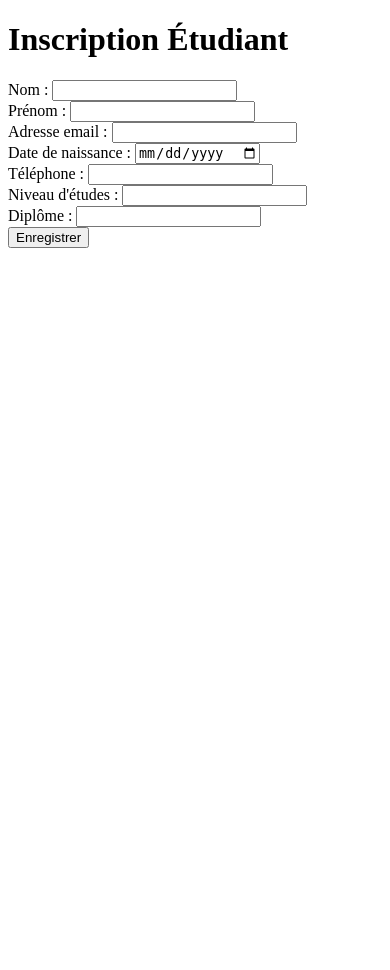
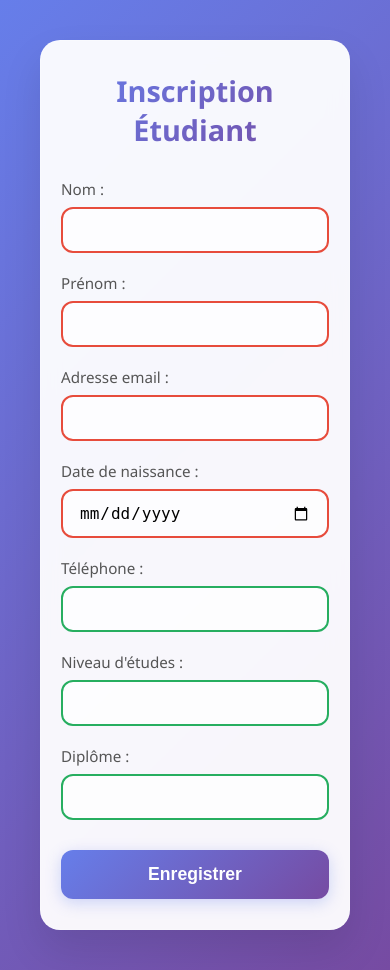
Before and after one commit to RemiVander/bdd_centre_de_formation, a Flask app: page /register_student in a window 390 px wide. Before the commit the page ends 248 px from the top, so only its background shows below. Run offline with Flask 3, Linux system fonts and the light colour scheme.

Commit message:
add css to forms

```diff
--- a/app/routes/routes.py
+++ b/app/routes/routes.py
@@ -67,44 +67,51 @@ def calendar_view():
 
     )
 
-@main_routes.route("/register", methods=["GET"])
+@main_routes.route("/register",methods=["GET", "POST"])
 def show_register_form():
     return render_template("register_user.html")
 
-@main_routes.route("/register_teacher", methods=["POST"])
-def register_user():
-    name = request.form.get("name")
-    surname = request.form.get("surname")
-    age = request.form.get("age")
-    email = request.form.get("email")
-    speciality = request.form.get("speciality")
+@main_routes.route("/register_teacher", methods=["GET", "POST"])
+def register_teacher():
+    if request.method == "GET":
+        return render_template("register_teacher.html")
 
-    with Session(engine) as session:
-        existing_user = session.exec(select(Teacher).where(Teacher.email == email)).first()
-        if existing_user:
-            flash("A user with this email already exists!")
-            return redirect("/error_user_exist")
+    if request.method == "POST":
+        name = request.form.get("name")
+        surname = request.form.get("surname")
+        age = request.form.get("age")
+        email = request.form.get("email")
+        speciality = request.form.get("speciality")
 
-        new_teacher = Teacher(
-            name=name,
-            surname=surname,
-            age=age,
-            email=email,
-            is_active=True,
-            role="teacher",
-            speciality=speciality,
-            hiring_date=date.today(),
-            hours_rate=0.0,
-            bio=None
-        )
+        with Session(engine) as session:
+            existing_user = session.exec(select(Teacher).where(Teacher.email == email)).first()
+            if existing_user:
+                flash("A user with this email already exists!")
+                return redirect("/error_user_exist")
 
-        session.add(new_teacher)
-        session.commit()
-        flash("Teacher successfully registered!")
-        return redirect("/success")
+            new_teacher = Teacher(
+                name=name,
+                surname=surname,
+                age=age,
+                email=email,
+                is_active=True,
+                role="teacher",
+                speciality=speciality,
+                hiring_date=date.today(),
+                hours_rate=0.0,
+                bio=None
+            )
+            session.add(new_teacher)
+            session.commit()
+            flash("Teacher successfully registered!")
+            return redirect("/success")
+
 
 @main_routes.route("/register_student", methods=["GET", "POST"])
 def register_student():
+    if request.method == "GET":
+        return render_template("register_student.html")
+
     if request.method == "POST":
         name = request.form["name"]
         surname = request.form["surname"]
@@ -114,24 +121,27 @@ def register_student():
         level_degree = request.form.get("level_degree")
         diploma = request.form.get("diploma")
 
-        new_student = Student(
-            name=name,
-            surname=surname,
-            email=email,
-            is_active=True,
-            role="student",
-            birth_date=date.fromisoformat(birth_date),
-            telephone=telephone,
-            level_degree=level_degree,
-            diploma=diploma
-        )
+        with Session(engine) as session:
+            existing_user = session.exec(select(Student).where(Student.email == email)).first()
+            if existing_user:
+                flash("A user with this email already exists!")
+                return redirect("/error_user_exist")
 
-        with Session(engine) as session:
+            new_student = Student(
+                name=name,
+                surname=surname,
+                email=email,
+                is_active=True,
+                role="student",
+                birth_date=date.fromisoformat(birth_date),
+                telephone=telephone,
+                level_degree=level_degree,
+                diploma=diploma
+            )
             session.add(new_student)
             session.commit()
-        return redirect("/success")
-
-    return render_template("register_student.html")
+            flash("Student successfully registered!")
+            return redirect("/success")
 
 
 @main_routes.route("/error_user_exist")
--- /dev/null
+++ b/app/static/css/register.css
@@ -0,0 +1,136 @@
+* {
+    margin: 0;
+    padding: 0;
+    box-sizing: border-box;
+}
+
+body {
+    font-family: 'Segoe UI', Tahoma, Geneva, Verdana, sans-serif;
+    background: linear-gradient(135deg, #667eea 0%, #764ba2 100%);
+    min-height: 100vh;
+    display: flex;
+    align-items: center;
+    justify-content: center;
+    padding: 20px;
+}
+
+.container {
+    background: rgba(255, 255, 255, 0.95);
+    backdrop-filter: blur(10px);
+    border-radius: 20px;
+    box-shadow: 0 20px 40px rgba(0, 0, 0, 0.1);
+    padding: 40px;
+    width: 100%;
+    max-width: 500px;
+    border: 1px solid rgba(255, 255, 255, 0.2);
+}
+
+h1 {
+    text-align: center;
+    color: #333;
+    margin-bottom: 30px;
+    font-size: 2.2rem;
+    font-weight: 600;
+    background: linear-gradient(135deg, #667eea, #764ba2);
+    -webkit-background-clip: text;
+    -webkit-text-fill-color: transparent;
+    background-clip: text;
+}
+
+.form-group {
+    margin-bottom: 20px;
+    position: relative;
+}
+
+label {
+    display: block;
+    margin-bottom: 8px;
+    color: #555;
+    font-weight: 500;
+    font-size: 0.95rem;
+}
+
+input {
+    width: 100%;
+    padding: 12px 16px;
+    border: 2px solid #e1e5e9;
+    border-radius: 12px;
+    font-size: 16px;
+    transition: all 0.3s ease;
+    background: rgba(255, 255, 255, 0.8);
+    outline: none;
+}
+
+input:focus {
+    border-color: #667eea;
+    box-shadow: 0 0 0 3px rgba(102, 126, 234, 0.1);
+    transform: translateY(-2px);
+    background: rgba(255, 255, 255, 1);
+}
+
+input:hover {
+    border-color: #b8c5f0;
+}
+
+button {
+    width: 100%;
+    padding: 14px;
+    background: linear-gradient(135deg, #667eea 0%, #764ba2 100%);
+    color: white;
+    border: none;
+    border-radius: 12px;
+    font-size: 1.1rem;
+    font-weight: 600;
+    cursor: pointer;
+    transition: all 0.3s ease;
+    margin-top: 10px;
+    box-shadow: 0 4px 15px rgba(102, 126, 234, 0.3);
+}
+
+button:hover {
+    transform: translateY(-2px);
+    box-shadow: 0 8px 25px rgba(102, 126, 234, 0.4);
+}
+
+button:active {
+    transform: translateY(0);
+}
+
+.container {
+    animation: slideUp 0.6s ease-out;
+}
+
+@keyframes slideUp {
+    from {
+        opacity: 0;
+        transform: translateY(30px);
+    }
+    to {
+        opacity: 1;
+        transform: translateY(0);
+    }
+}
+
+@media (max-width: 600px) {
+    .container {
+        margin: 20px;
+        padding: 30px 20px;
+    }
+
+    h1 {
+        font-size: 1.8rem;
+    }
+}
+
+input:focus + label,
+input:not(:placeholder-shown) + label {
+    color: #667eea;
+}
+
+input:invalid {
+    border-color: #e74c3c;
+}
+
+input:valid {
+    border-color: #27ae60;
+}
--- a/app/templates/register_student.html
+++ b/app/templates/register_student.html
@@ -4,46 +4,42 @@
 <meta charset="UTF-8">
     <meta name="viewport" content="width=device-width, initial-scale=1.0">
     <title>Register Student</title>
+    <link rel="stylesheet" href="{{ url_for('static', filename='css/register.css') }}">
 </head>
 <body>
+    <div class="container">
         <h1>Inscription Étudiant</h1>
         <form action="/register_student" method="POST">
-        <div>
+            <div class="form-group">
                 <label for="name">Nom :</label>
                 <input type="text" id="name" name="name" required>
             </div>
-
-        <div>
+            <div class="form-group">
                 <label for="surname">Prénom :</label>
                 <input type="text" id="surname" name="surname" required>
             </div>
-
-        <div>
+            <div class="form-group">
                 <label for="email">Adresse email :</label>
                 <input type="email" id="email" name="email" required>
             </div>
-
-        <div>
+            <div class="form-group">
                 <label for="birth_date">Date de naissance :</label>
                 <input type="date" id="birth_date" name="birth_date" required>
             </div>
-
-        <div>
+            <div class="form-group">
                 <label for="telephone">Téléphone :</label>
                 <input type="tel" id="telephone" name="telephone">
             </div>
-
-        <div>
+            <div class="form-group">
                 <label for="level_degree">Niveau d'études :</label>
                 <input type="text" id="level_degree" name="level_degree">
             </div>
-
-        <div>
+            <div class="form-group">
                 <label for="diploma">Diplôme :</label>
                 <input type="text" id="diploma" name="diploma">
             </div>
-
             <button type="submit">Enregistrer</button>
         </form>
+    </div>
 </body>
 </html>
--- a/app/templates/register_teacher.html
+++ b/app/templates/register_teacher.html
@@ -4,10 +4,12 @@
     <meta charset="UTF-8">
     <meta name="viewport" content="width=device-width, initial-scale=1.0">
     <title>Register Teacher</title>
+    <link rel="stylesheet" href="{{ url_for('static', filename='css/register.css') }}">
 </head>
 <body>
+    <div class="container">
         <h1>Register New Teacher</h1>
-    <form action="/register_user" method="POST">
+        <form action="/register_teacher" method="POST">
             <div>
                 <label for="name">Name:</label>
                 <input type="text" id="first_name" name="name" required>
@@ -34,5 +36,6 @@
             </div>
             <button type="submit">Register</button>
         </form>
+    </div>
 </body>
 </html>
```
Lines whose indentation alone changed are shown as unchanged.
